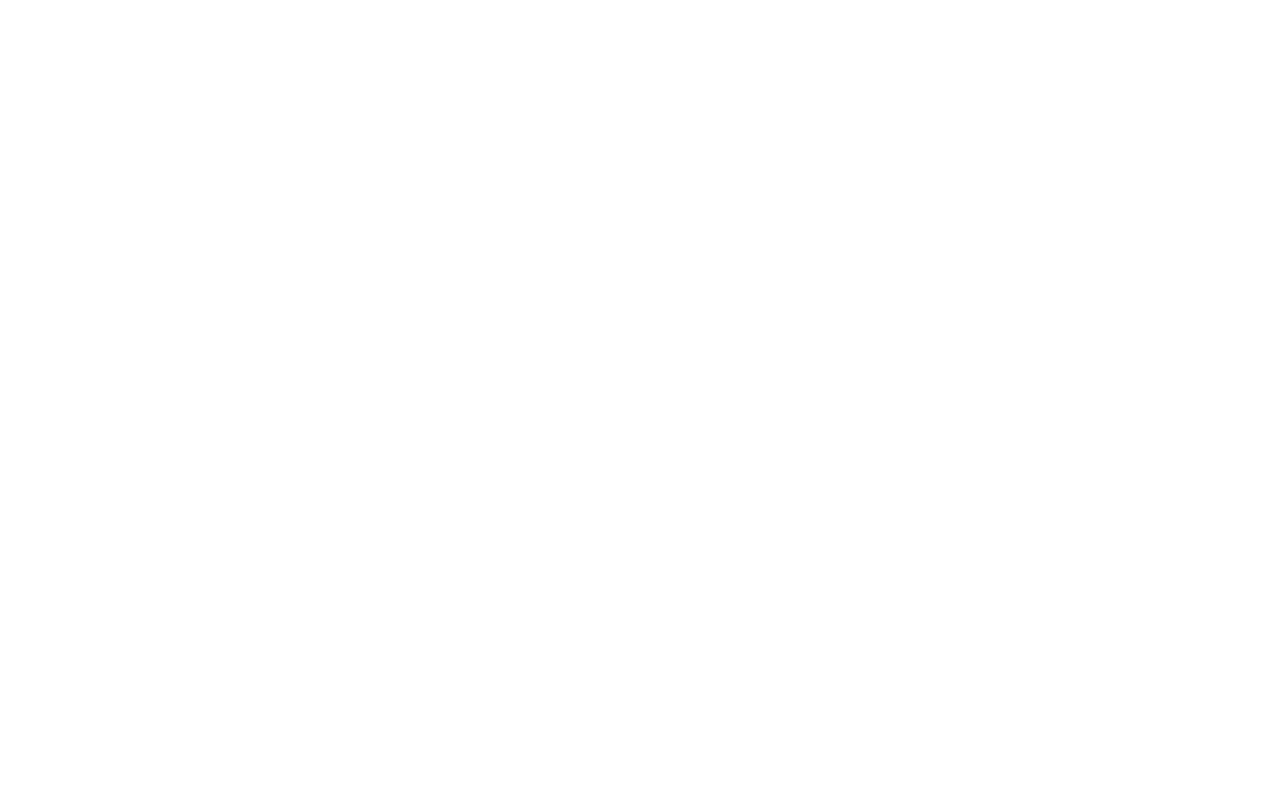
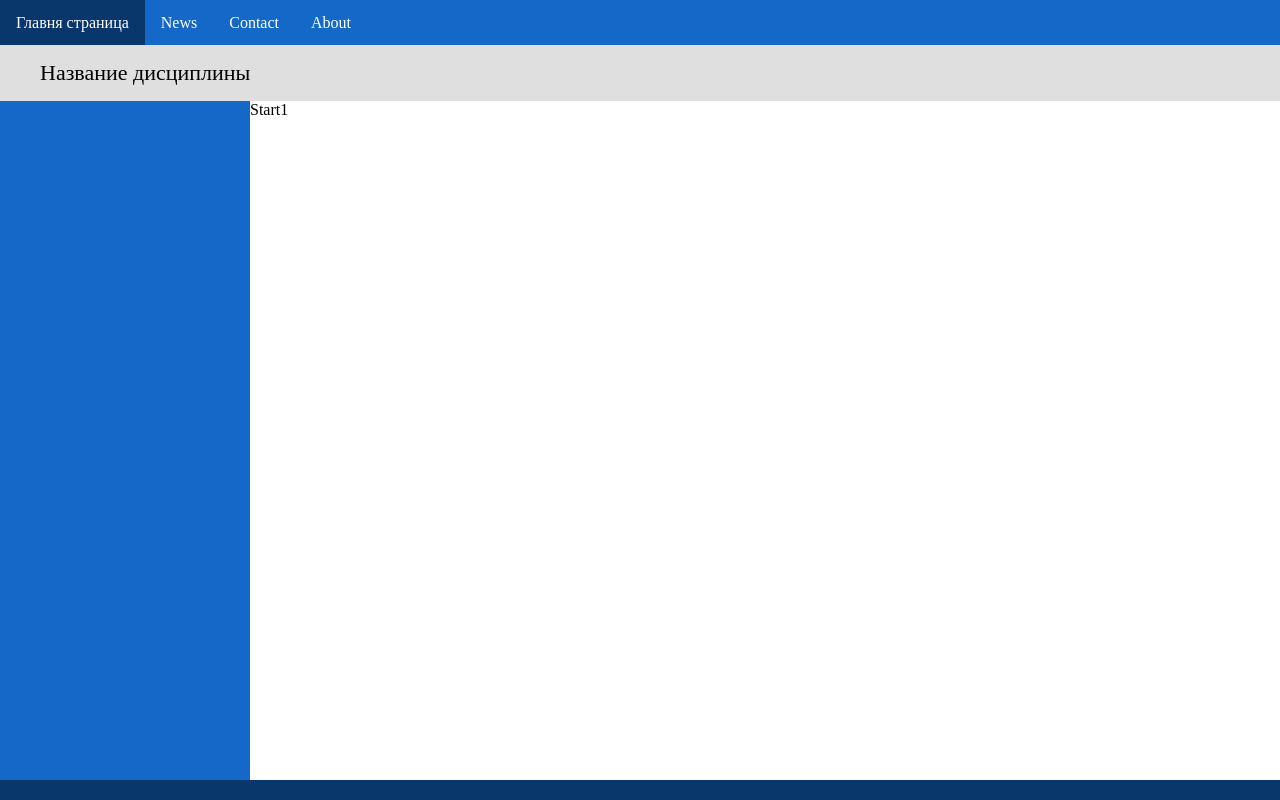
Before and after one commit to KirillPleshkov/astra_education_client, a React (Vite) app: page /discipline/1/1 in a window 1280 px wide. Before the commit this address had no page. Built offline with nearby package versions, Linux system fonts and the light colour scheme.

Commit message:
Start disciplineLayout

```diff
--- a/src/App.tsx
+++ b/src/App.tsx
@@ -1,14 +1,26 @@
 import { BrowserRouter, Route, Routes } from "react-router-dom";
 import HomePage from "./pages/HomePage";
-import ModulePage from "./pages/ModulePage";
+import DisciplineStartPage from "./pages/DisciplineStartPage";
+import Navbar from "./components/Navbar";
+import "./style.css";
+import DisciplinePage from "./pages/DisciplinePage";
 
 function App() {
   return (
     <>
       <BrowserRouter>
         <Routes>
-          <Route path="/" element={<HomePage />} />
-          <Route path="module/:moduleId" element={<ModulePage />} />
+          <Route element={<Navbar />}>
+            <Route path="/" element={<HomePage />} />
+            <Route
+              path="/discipline/:curriculumId/:disciplineId/:moduleId"
+              element={<DisciplinePage />}
+            />
+            <Route
+              path="/discipline/:curriculumId/:disciplineId/"
+              element={<DisciplineStartPage />}
+            />
+          </Route>
         </Routes>
       </BrowserRouter>
     </>
--- /dev/null
+++ b/src/components/DisciplineLayout.tsx
@@ -0,0 +1,18 @@
+import * as React from "react";
+import "./style.css";
+
+type ModuleType = {
+  modules: {
+    pk: number;
+    name: string;
+  }[];
+};
+
+// interface IDisciplineLayoutProps extends Array<ModuleType> {}
+
+const DisciplineLayout: React.FunctionComponent<ModuleType> = ({ modules }) => {
+  console.log(modules);
+  return <div className="layout"></div>;
+};
+
+export default DisciplineLayout;
--- /dev/null
+++ b/src/components/Navbar.tsx
@@ -0,0 +1,42 @@
+import * as React from "react";
+import "./style.css";
+import { Link, Outlet } from "react-router-dom";
+
+const Navbar: React.FunctionComponent = () => {
+  return (
+    <>
+      <ul className="nav">
+        <li className="navElement">
+          <Link to={"/"} className="navElementLink">
+            Главня страница
+          </Link>
+        </li>
+        <li className="navElement">
+          <a href="#news" className="navElementLink">
+            News
+          </a>
+        </li>
+        <li className="navElement">
+          <a href="#contact" className="navElementLink">
+            Contact
+          </a>
+        </li>
+        <li className="navElement">
+          <a href="#about" className="navElementLink">
+            About
+          </a>
+        </li>
+      </ul>
+
+      <div className="c"></div>
+
+      <main className="content">
+        <Outlet />
+      </main>
+
+      <div className="footer"></div>
+    </>
+  );
+};
+
+export default Navbar;
--- /dev/null
+++ b/src/components/style.css
@@ -0,0 +1,50 @@
+/* Navbar */
+.nav {
+  list-style-type: none;
+  margin: 0;
+  padding: 0;
+  overflow: hidden;
+  background-color: #1469c8;
+  position: fixed;
+  top: 0;
+  width: 100%;
+  height: 45px;
+}
+
+.navElement {
+  float: left;
+}
+
+.navElementLink {
+  display: block;
+  color: white;
+  text-align: center;
+  padding: 14px 16px;
+  text-decoration: none;
+}
+
+.navElementLink:hover {
+  background-color: #0a376b;
+}
+
+.c {
+  margin-top: 45px;
+}
+
+.content {
+  min-height: calc(100vh - 65px);
+}
+
+.footer {
+  height: 20px;
+  width: 100%;
+  background-color: #0a376b;
+}
+
+/* DisciplineLayout */
+
+.layout {
+  width: 250px;
+  min-height: calc(100vh - 121px);
+  background-color: #1469c8;
+}
--- a/src/main.tsx
+++ b/src/main.tsx
@@ -1,6 +1,7 @@
 import React from "react";
 import ReactDOM from "react-dom/client";
 import App from "./App.tsx";
+import "./style.css";
 
 ReactDOM.createRoot(document.getElementById("root")!).render(
   <React.StrictMode>
--- /dev/null
+++ b/src/pages/DisciplinePage.tsx
@@ -0,0 +1,20 @@
+import * as React from "react";
+// import { useParams } from "react-router-dom";
+import "./styles.css";
+import DisciplineLayout from "../components/DisciplineLayout";
+
+const DisciplinePage: React.FunctionComponent = () => {
+  // const { disciplineId, moduleId } = useParams();
+
+  return (
+    <>
+      <div className="disciplineName">Название дисциплины</div>
+      <div style={{ width: "100%", height: "100%", display: "flex" }}>
+        <DisciplineLayout modules={[{ pk: 1, name: "few" }]} />
+        <div>fergerge</div>
+      </div>
+    </>
+  );
+};
+
+export default DisciplinePage;
--- /dev/null
+++ b/src/pages/DisciplineStartPage.tsx
@@ -0,0 +1,21 @@
+import * as React from "react";
+import { useParams } from "react-router-dom";
+import "./styles.css";
+import DisciplineLayout from "../components/DisciplineLayout";
+
+const DisciplineStartPage: React.FunctionComponent = () => {
+  const { disciplineId } = useParams();
+
+  return (
+    <>
+      <div className="disciplineName">Название дисциплины</div>
+      <div style={{ width: "100%", height: "100%", display: "flex" }}>
+        <DisciplineLayout modules={[{ pk: 1, name: "few" }]} />
+        <div>Start</div>
+        <div>{disciplineId}</div>
+      </div>
+    </>
+  );
+};
+
+export default DisciplineStartPage;
--- a/src/pages/ModulePage.tsx
+++ /dev/null
@@ -1,10 +0,0 @@
-import * as React from "react";
-import { useParams } from "react-router-dom";
-
-const ModulePage: React.FunctionComponent = () => {
-  const { moduleId } = useParams();
-
-  return <div>Module {moduleId}</div>;
-};
-
-export default ModulePage;
--- /dev/null
+++ b/src/pages/styles.css
@@ -0,0 +1,11 @@
+/* HomePage */
+
+/* DisciplinePage */
+
+.disciplineName {
+  background-color: rgb(224, 223, 223);
+  padding-top: 15px;
+  padding-bottom: 15px;
+  padding-left: 40px;
+  font-size: 22px;
+}
--- /dev/null
+++ b/src/style.css
@@ -0,0 +1,8 @@
+body,
+html {
+  margin: 0;
+  padding: 0;
+  outline: none;
+  border: none;
+  box-sizing: border-box;
+}
```
